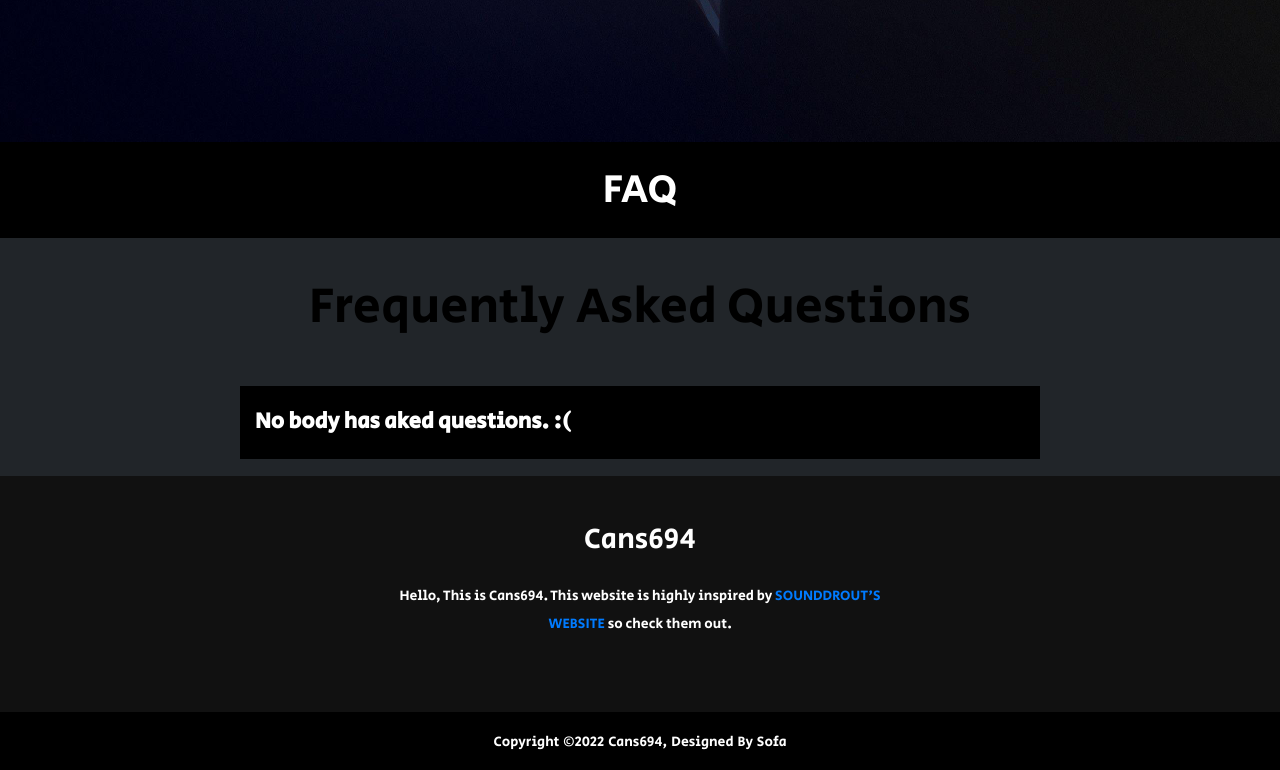
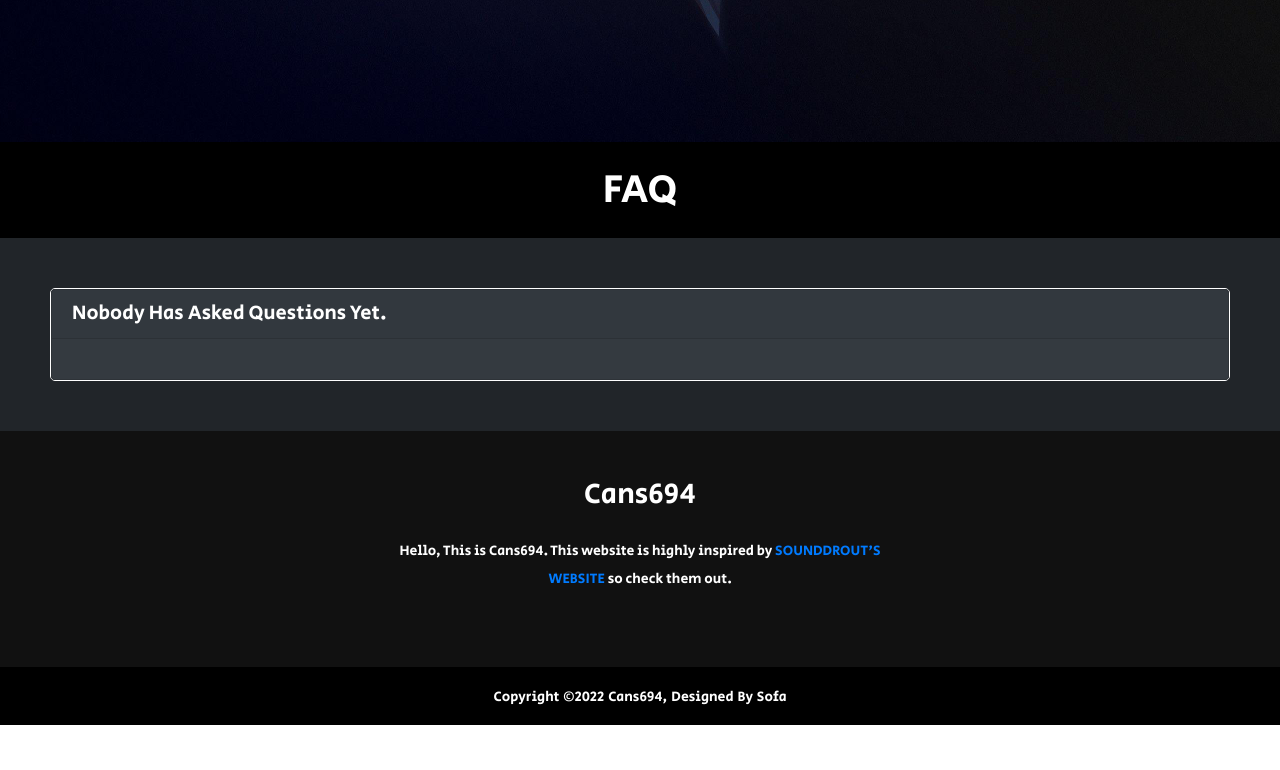
Before and after one commit to SOFANdev/Cans694.github.io, a plain HTML site: page FAQ.html in a window 1280 px wide. Shown: the part 578-1348 px from the top of the page. After the commit the page ends 1303 px from the top, so only its background shows below. Drawn offline with nearby package versions, Linux system fonts and the light colour scheme; a script that the page names is missing.

Commit message:
Cans694
v0.4

```diff
--- a/FAQ.html
+++ b/FAQ.html
@@ -13,9 +13,9 @@
   <link href='https://unpkg.com/boxicons@2.1.2/css/boxicons.min.css' rel='stylesheet'>
   <link rel="stylesheet" href="https://cdnjs.cloudflare.com/ajax/libs/font-awesome/4.7.0/css/font-awesome.min.css" />
   <link rel="preconnect" href="https://fonts.googleapis.com">
-<link rel="preconnect" href="https://fonts.gstatic.com" crossorigin>
-<link href="https://fonts.googleapis.com/css2?family=Secular+One&display=swap" rel="stylesheet">
-<!-- <link rel="shortcut icon" type="x-icon" href="./images/icon_website.png"> -->
+  <link rel="preconnect" href="https://fonts.gstatic.com" crossorigin>
+  <link href="https://fonts.googleapis.com/css2?family=Secular+One&display=swap" rel="stylesheet">
+  <!-- <link rel="shortcut icon" type="x-icon" href="./images/icon_website.png"> -->
   <link rel="stylesheet" href="./css/FAQ.css">
 
 
@@ -35,17 +35,19 @@
           </button>
           <div class="collapse navbar-collapse" id="coll">
             <ul class="navbar-nav ml-auto">
-              <li class="nav-item"><a href="index.html" class="nav-link text-white">Home</a></li>
+              <li class="nav-item"><a href="index.html" class="nav-link">Home</a></li>
               <li class="nav-item dropdown">
-                <a class="nav-link dropdown-toggle" href="#" id="navbarDropdown" role="button" data-toggle="dropdown" aria-haspopup="true" aria-expanded="false">
+                <a class="nav-link dropdown-toggle text-white" href="#" id="navbarDropdown" role="button" data-toggle="dropdown"
+                  aria-haspopup="true" aria-expanded="false">
                   Server Info
                 </a>
                 <div class="dropdown-menu" aria-labelledby="navbarDropdown">
                   <a class="dropdown-item" href="Rules.html">Rules</a>
-                  <a class="dropdown-item" href="FAQ.html">FAQ</a>
+                  <a class="dropdown-item text-white href=" FAQ.html">FAQ</a>
                 </div>
               </li>
-              <li class="nav-item"><a class="btn btn-primary btn-sm" href="Discord_Server.html" target="_blank">Join Server</a>
+              <li class="nav-item"><a class="btn btn-primary btn-sm" href="Discord_Server.html" target="_blank">Join
+                  Server</a>
               </li>
             </ul>
           </div>
@@ -71,51 +73,33 @@
     </div>
   </section>
   <section id="faq">
-
-    <div class="faq-container">
-      <h1 class="title">Frequently Asked Questions</h1>
-
-      <div class="questions-container">
-          <div class="question">
-              <button>
-                  <span>No body has aked questions. :(</span>
-                  <i class="fas fa-chevron-down d-arrow"></i>
+      <div class="faq-body" >
+        <div id="accordion">
+          <div class="card bg-dark">
+            <div class="card-header" id="headingOne">
+            <h5 class="mb-0">
+              <button class="faq-btn text-white btn-link" type="button" data-toggle="collapse" data-target="#collapseOne" aria-expanded="true"
+                aria-controls="collapseOne">
+                Nobody Has Asked Questions Yet.
               </button>
-              <p class="answer">No answer</p>
+            </h5>
           </div>
-
-          <!-- <div class="question">
-              <button>
-                  <span>span>
-                  <i class="fas fa-chevron-down d-arrow"></i>
-              </button>
-              <p></p>
+          <div id="collapseOne" class="collapse show" aria-labelledby="headingOne" data-parent="#accordion">
+            <div class="card-body text-white">
+            </div>
           </div>
-
-          <div class="question">
-              <button>
-                  <span></span>
-                  <i class="fas fa-chevron-down d-arrow"></i>
-              </button>
-              <p></p>
-          </div>
-
-          <div class="question">
-              <button>
-                  <span></span>
-                  <i class="fas fa-chevron-down d-arrow"></i>
-              </button>
-              <p></p>
-          </div> -->
+        </div>
       </div>
+    </div>
   </section>
   <footer>
     <div class="footer-content">
       <h3>Cans694
       </h3>
-      <p>Hello, This is Cans694. This website is highly inspired by <a href="https://sounddrout.com" target="_blank">SOUNDDROUT'S WEBSITE</a> so check them out.</p>
+      <p>Hello, This is Cans694. This website is highly inspired by <a href="https://sounddrout.com"
+          target="_blank">SOUNDDROUT'S WEBSITE</a> so check them out.</p>
     </div>
-      <ul class="socials">
+    <ul class="socials">
       <!-- <li><a href="Discord_Server.html" target="_blank"><i class="fa-brands fa-discord"></i></a></li> -->
     </ul>
     </div>
--- a/css/FAQ.css
+++ b/css/FAQ.css
@@ -166,55 +166,25 @@ nav ul li {
 }
 
 
-.questions-container{
-    max-width: 800px;
-    margin: 0 auto;
+.faq-body {
+    background-color: #212529;
+    padding: 50px;
 }
 
-.question{
-    border-bottom: 1px solid transparent;
+#accordion {
+    border: 1px solid white;
+    border-radius: 5px;
 }
 
-.question button{
-    width: 100%;
-    background-color: #000;
-    display: flex;
-    justify-content: space-between;
-    align-items: center;
-    padding: 20px 15px;
-    border:none;
-    outline: none;
-    font-size: 22px;
-    color: #fff;
-    font-weight: 700;
-    cursor: pointer;
-}
-.question p{
-    color: #fff;
-    background-color: #282d33;
-    box-shadow: .5rem 2px .5rem rgba(0, 0, 0, .1);
-    font-size: 22px;
-    max-height: 0;
-    opacity: 0;
-    line-height: 1.5;
-    overflow: hidden;
-    transition: all 0.6s ease;
-    position: relative;
+.card {
+    color: #212529;
 }
 
-.d-arrow{
-    transition: transform 0.5s ease-in ;
-    color: #fff;
-}
-
-/*add this class when click*/
-.question p.show{
-    max-height: 20rem;
-    opacity: 1;
-    padding:15px 15px 15px 15px;
-}
-.question button .d-arrow.rotate{
-    transform: rotate(180deg);
+.card .faq-btn {
+    background-color: transparent;
+    transition: .3s ease-in-out;
+    border: none;
+    text-decoration: none;
 }
 
 .btn {
```
Also changed, not shown: js/app.js (line endings or trailing spaces).
